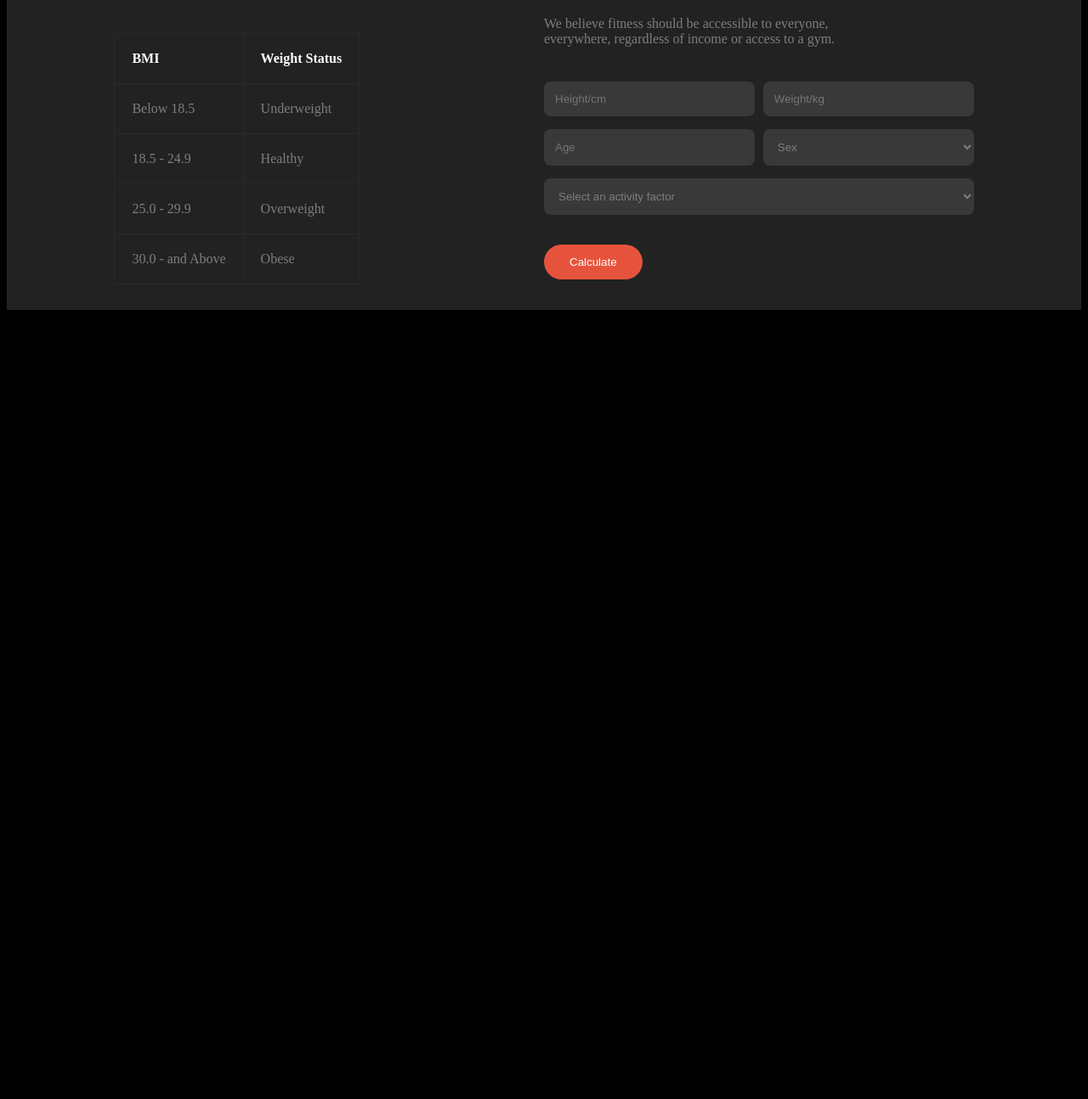
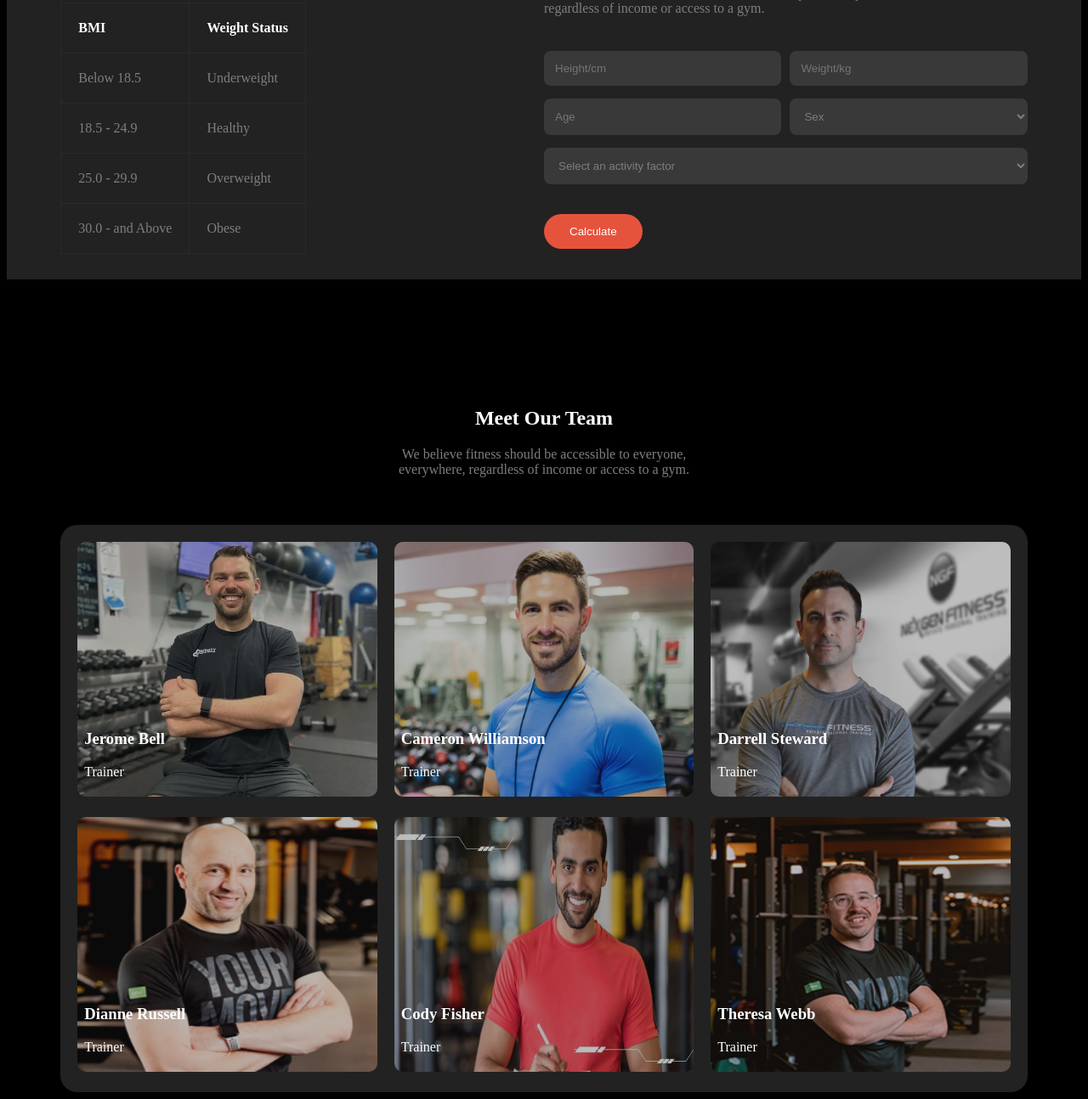
Before and after one commit to md-mohosin/fitness, a plain HTML site: page index.html in a window 1280 px wide. Shown: the part 2191-3485 px from the top of the page at 85% size. Before the commit the page ends 2564 px from the top, so only its background shows below. Drawn offline with Linux system fonts and the light colour scheme.

Commit message:
create meat out team section

```diff
--- a/index.html
+++ b/index.html
@@ -165,9 +165,54 @@
                 </div>
             </div>
         </section>
-    </main>
 
 
+        <section class="team-section">
+            <div style="width: 30%; margin: 0 auto ; text-align: center; padding-bottom: 40px;">
+                <h1>Meet Our Team</h1>
+                <p>We believe fitness should be accessible to everyone, everywhere, regardless of income or access to a
+                    gym.</p>
+            </div>
+            <div class="team">
+                <div class="img-card"><img src="./images/trainer1.png" alt="">
+                    <div class="text">
+                        <h3>Jerome Bell</h3>
+                        <p>Trainer</p>
+                    </div>
+                </div>
+                <div class="img-card"><img src="./images/trainer2.png" alt="">
+                    <div class="text">
+                        <h3>Cameron Williamson</h3>
+                        <p>Trainer</p>
+                    </div>
+                </div>
+                <div class="img-card"><img src="./images/trainer6.png" alt="">
+                    <div class="text">
+                        <h3>Darrell Steward</h3>
+                        <p>Trainer</p>
+                    </div>
+                </div>
+                <div class="img-card"><img src="./images/trainer3.png" alt="">
+                    <div class="text">
+                        <h3>Dianne Russell</h3>
+                        <p>Trainer</p>
+                    </div>
+                </div>
+                <div class="img-card"><img src="./images/trainer4.png" alt="">
+                    <div class="text">
+                        <h3>Cody Fisher</h3>
+                        <p>Trainer</p>
+                    </div>
+                </div>
+                <div class="img-card"><img src="./images/trainer5.png" alt="">
+                    <div class="text">
+                        <h3>Theresa Webb</h3>
+                        <p>Trainer</p>
+                    </div>
+                </div>
+            </div>
+        </section>
+    </main>
 </body>
 
 </html>
--- a/style.css
+++ b/style.css
@@ -16,9 +16,10 @@ header {
 .banner-section,
 .habit,
 .run,
-.bmi {
+.bmi,
+.team {
     max-width: 1440px;
-    width: 80%;
+    width: 90%;
     margin: 0 auto;
 }
 
@@ -106,7 +107,8 @@ button {
 
 .habit,
 .run,
-.bmi {
+.bmi,
+.team-section {
     margin-top: 150px;
     /* border: 1px solid blue; */
 }
@@ -198,3 +200,36 @@ select {
 .bmi-section {
     background-color: #222222;
 }
+
+
+
+.team {
+    display: grid;
+    grid-template-columns: repeat(3, 1fr);
+    gap: 20px;
+    background-color: #222222;
+    padding: 20px;
+    border-radius: 20px;
+}
+
+.team img {
+    width: 100%;
+    height: 300px;
+    border-radius: 10px;
+    opacity: 0.7;
+}
+
+
+.img-card {
+    position: relative;
+}
+
+.text {
+    position: absolute;
+    bottom: 8px;
+    left: 8px;
+}
+
+.text p {
+    color: white;
+}
```
